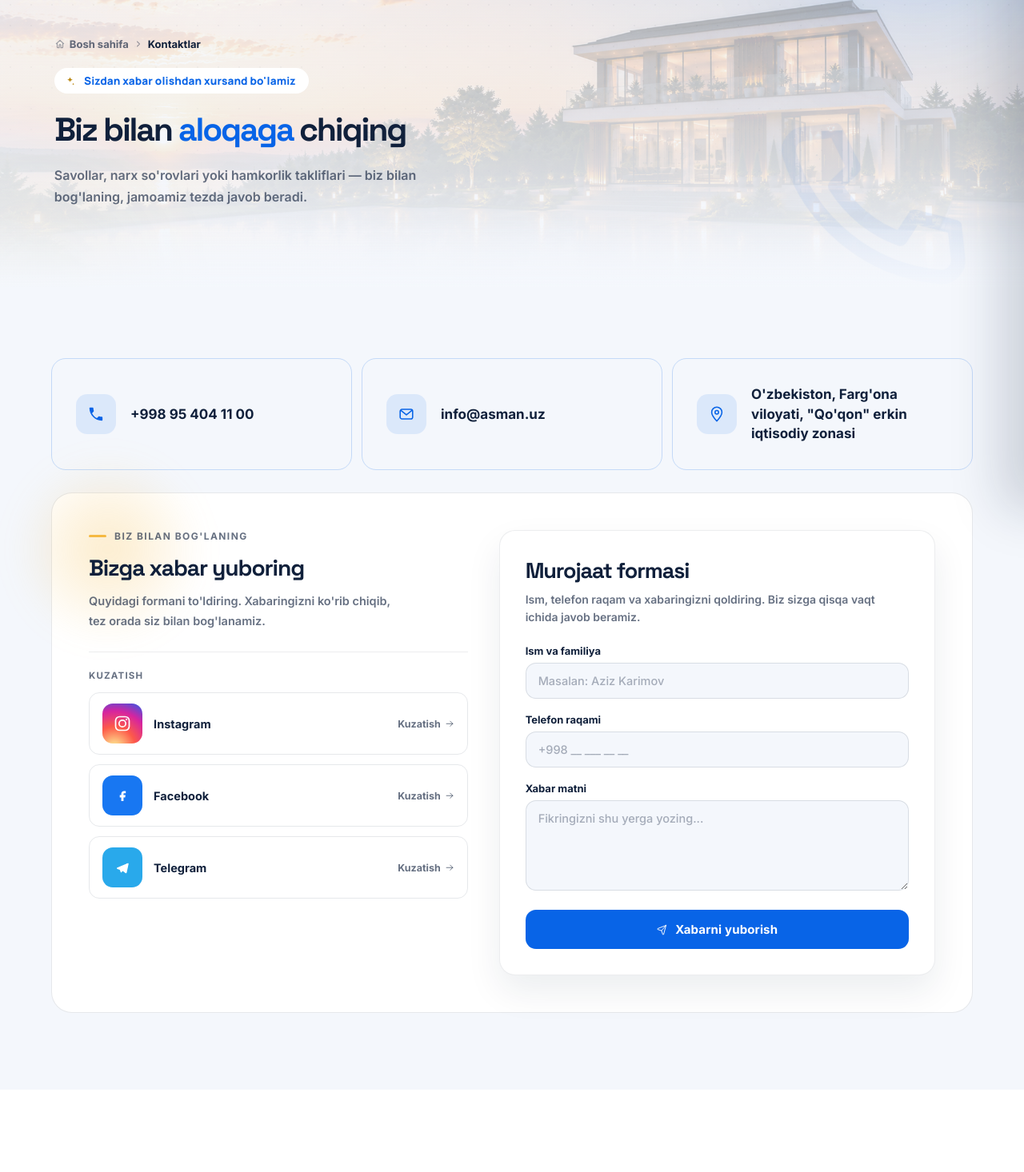
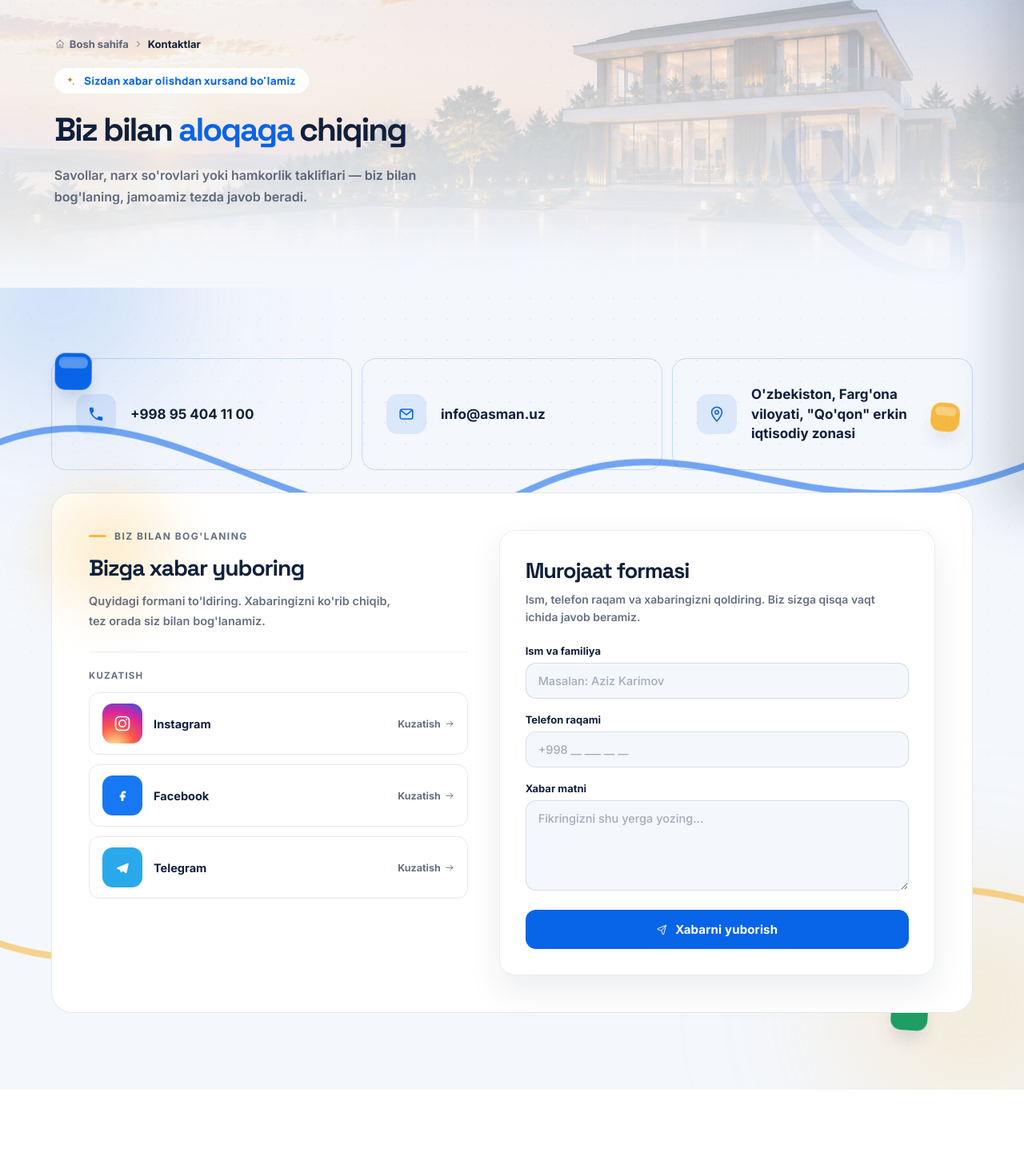
Before and after one commit to AkmaljonYusupov/Asman, a React (Vite) app: page /contact in a window 1280 px wide. Shown: the part 163-1629 px from the top of the page at 80% size. Built offline with nearby package versions, Linux system fonts and the light colour scheme.

Commit message:
cantact page va app main edit

```diff
--- a/src/components/Contact/Contact.scss
+++ b/src/components/Contact/Contact.scss
@@ -6,8 +6,140 @@
 /* ===== Form ===== */
 .cs-form-section {
   position: relative;
+  overflow: clip; // fon shakllarini kesib turadi + har qanday qoldiq gorizontal overflow'ning oldini oladi
   padding: 88px clamp(20px, 5vw, 80px) 96px;
   background: var(--sa-mist, #f4f7fc);
+}
+
+/* =====================================================================
+   FON: "bo'yoq" mavzusini o'zi ishlatuvchi kreativ qatlam — generik
+   xira dog'lar o'rniga:
+   1) ikkita chinakam MORFLANUVCHI (border-radius o'zi keyframe bilan
+      shakldan-shaklga o'tadi) rang bulutlari — suyuq bo'yoq hissi;
+   2) ikkita cho'tka izi — bo'lim birinchi marta ekranga kirganda
+      o'z-o'zini "chizadi" (SVG stroke-dashoffset, pathLength={1} bilan
+      aniq, geometriyadan qat'i nazar), keyin juda sekin "nafas oladi";
+   3) to'rtta suzib yuruvchi "rang namunasi" (paint chip) — bo'yoq
+      brendi mijozga beradigan xuddi shu rang kartochkalari, har biri
+      o'z ritmida sekin aylanib-suzadi.
+   Barchasi faqat oq kartalar atrofidagi bo'sh joyda ko'rinadi (z-index
+   0), shuning uchun matn bilan hech qachon to'qnashmaydi va yorqinroq
+   bo'lishi mumkin. prefers-reduced-motion'da butunlay to'xtaydi. ===================================================================== */
+.cs-form-bg {
+  position: absolute;
+  inset: 0;
+  z-index: 0;
+  overflow: hidden;
+  pointer-events: none;
+}
+
+/* ----- 1) Morflanuvchi rang bulutlari ----- */
+.cs-form-morph {
+  position: absolute;
+  filter: blur(70px);
+  will-change: transform, border-radius;
+}
+.cs-form-morph-a {
+  top: -160px;
+  left: -120px;
+  width: 380px;
+  height: 380px;
+  background: radial-gradient(circle at 35% 35%, var(--sa-sky-600, #0864e7), transparent 72%);
+  opacity: .22;
+  animation: csFormMorphA 24s ease-in-out infinite;
+}
+.cs-form-morph-b {
+  right: -150px;
+  bottom: -170px;
+  width: 420px;
+  height: 420px;
+  background: radial-gradient(circle at 60% 40%, var(--sa-gold, #f5b942), transparent 72%);
+  opacity: .24;
+  animation: csFormMorphB 28s ease-in-out infinite;
+}
+
+/* ----- 2) O'z-o'zini chizuvchi cho'tka izlari ----- */
+.cs-form-brush {
+  position: absolute;
+  inset: 0;
+  width: 100%;
+  height: 100%;
+}
+.cs-form-brush-path {
+  fill: none;
+  stroke-width: 5;
+  stroke-linecap: round;
+  stroke-dasharray: 1;
+  stroke-dashoffset: 1;
+  opacity: 0;
+}
+.cs-form-brush-path-a { stroke: var(--sa-sky-600, #0864e7); }
+.cs-form-brush-path-b { stroke: var(--sa-gold, #f5b942); }
+
+.cs-form-section.in-view .cs-form-brush-path-a {
+  animation:
+    csFormDraw 1.7s cubic-bezier(.65, 0, .35, 1) .1s forwards,
+    csFormBreathe 6.5s ease-in-out 1.8s infinite;
+}
+.cs-form-section.in-view .cs-form-brush-path-b {
+  animation:
+    csFormDraw 1.7s cubic-bezier(.65, 0, .35, 1) .35s forwards,
+    csFormBreathe 7.5s ease-in-out 2.05s infinite;
+}
+
+/* ----- 3) Suzib yuruvchi rang namunalari (paint chips) ----- */
+.cs-form-chip {
+  position: absolute;
+  width: 46px;
+  height: 46px;
+  border-radius: 13px;
+  box-shadow: 0 14px 26px -10px rgba(16, 32, 59, .28);
+  will-change: transform;
+}
+.cs-form-chip::after {
+  content: '';
+  position: absolute;
+  inset: 5px 5px auto 5px;
+  height: 30%;
+  border-radius: 6px;
+  background: rgba(255, 255, 255, .32);
+}
+.cs-form-chip-a {
+  top: 9%;
+  left: 5%;
+  background: var(--sa-sky-600, #0864e7);
+  animation: csFormChipFloat 8s ease-in-out infinite;
+}
+.cs-form-chip-b {
+  top: 16%;
+  right: 7%;
+  width: 36px;
+  height: 36px;
+  background: var(--sa-gold, #f5b942);
+  animation: csFormChipFloat 9.5s ease-in-out .6s infinite reverse;
+}
+.cs-form-chip-c {
+  bottom: 12%;
+  left: 8%;
+  width: 40px;
+  height: 40px;
+  background: linear-gradient(135deg, var(--sa-sky-600, #0864e7), var(--sa-gold, #f5b942));
+  animation: csFormChipFloat 10.5s ease-in-out 1.1s infinite;
+}
+.cs-form-chip-d {
+  bottom: 6%;
+  right: 10%;
+  background: #1e9e63;
+  animation: csFormChipFloat 8.8s ease-in-out .3s infinite reverse;
+}
+
+.cs-form-grid {
+  position: absolute;
+  inset: 0;
+  background-image: radial-gradient(rgba(16, 32, 59, .05) 1px, transparent 1px);
+  background-size: 26px 26px;
+  -webkit-mask-image: radial-gradient(ellipse 75% 60% at 50% 30%, #000 40%, transparent 90%);
+  mask-image: radial-gradient(ellipse 75% 60% at 50% 30%, #000 40%, transparent 90%);
 }
 
 /* Outer bordered frame holding the "get in touch" info panel and the
@@ -18,20 +150,34 @@
 .cs-contact-frame {
   position: relative;
   isolation: isolate;
+  z-index: 1;
   max-width: 1180px;
   margin: 0 auto;
   display: grid;
-  grid-template-columns: minmax(280px, 1fr) minmax(320px, 1.15fr);
+  grid-template-columns: minmax(0, 1fr) minmax(0, 1.15fr);
   gap: clamp(20px, 3vw, 44px);
   padding: clamp(28px, 3.6vw, 48px);
   border: 1px solid rgba(16, 32, 59, .1);
   border-radius: 26px;
   background: #fff;
   opacity: 0;
-  transform: translateY(26px);
-  transition: opacity .7s var(--sa-ease-reveal, cubic-bezier(.22, .8, .24, 1)), transform .7s var(--sa-ease-reveal, cubic-bezier(.22, .8, .24, 1));
+  transform: translateY(30px) scale(.97);
+  filter: blur(6px);
+  transition:
+    opacity .75s var(--sa-ease-reveal, cubic-bezier(.22, .8, .24, 1)),
+    transform .75s var(--sa-ease-reveal, cubic-bezier(.22, .8, .24, 1)),
+    filter .6s var(--sa-ease-reveal, cubic-bezier(.22, .8, .24, 1));
 }
-.cs-contact-frame.in-view { opacity: 1; transform: translateY(0); }
+.cs-contact-frame.in-view { opacity: 1; transform: translateY(0) scale(1); filter: blur(0); }
+
+/* Grid katakchalari o'z ichidagi uzun matn/nowrap tugmalar tufayli
+   torayolmay qolib, butun sahifani gorizontal siljitib yubormasligi
+   uchun — bu CSS Grid/Flexbox'ning eng keng tarqalgan "overflow"
+   xatosi (min-width:auto standart qiymati). */
+.cs-info-panel,
+.cs-form-card {
+  min-width: 0;
+}
 
 .cs-contact-frame::before {
   content: '';
@@ -100,6 +246,7 @@
 .cs-info-description {
   margin: 0 0 26px;
   max-width: 42ch;
+  overflow-wrap: anywhere;
   font-family: 'Inter', sans-serif;
   font-size: 14.5px;
   font-weight: 600;
@@ -116,10 +263,12 @@
    simply wraps onto more lines within its own cell rather than
    truncating or needing a wider spanning cell. */
 .cs-quick-info {
+  position: relative;
+  z-index: 1;
   max-width: 1180px;
   margin: 0 auto 28px;
   display: grid;
-  grid-template-columns: repeat(auto-fit, minmax(170px, 1fr));
+  grid-template-columns: repeat(auto-fit, minmax(150px, 1fr));
   gap: 12px;
 }
 
@@ -279,6 +428,8 @@
 
 .cs-social-name {
   flex: 1;
+  min-width: 0; // matn cta'ni sig'dirish uchun torayishi mumkin bo'lsin
+  overflow-wrap: anywhere;
   font-family: 'Inter', sans-serif;
   font-size: 14.5px;
   font-weight: 700;
@@ -287,6 +438,7 @@
 
 .cs-social-cta {
   display: inline-flex;
+  flex-shrink: 0; // qatorda joy tortishmasin — kerak bo'lsa faqat matni yashiriladi (pastga qarang)
   align-items: center;
   gap: 5px;
   font-family: 'Inter', sans-serif;
@@ -319,6 +471,7 @@
 }
 .cs-form-heading p {
   margin: 0;
+  overflow-wrap: anywhere;
   font-family: 'Inter', sans-serif;
   font-size: 14px;
   font-weight: 600;
@@ -587,6 +740,22 @@
   .cs-map-frame { height: 300px; }
 }
 
+/* Torroq telefon kengliklarida: quick-info pillari bir ustunga tushadi
+   (frame bilan bir xil qatordagi kabi), ijtimoiy tarmoq qatoridagi
+   "Kuzatish" matni esa butunlay yashiriladi — faqat strelka qoladi,
+   shunda qator hech qachon kartadan tashqariga chiqmaydi. Shakllar ham
+   shu kenglikda ancha kichrayadi, aks holda ular sezilarli darajada
+   kattaroq ko'rinadi. */
+@media (max-width: 480px) {
+  .cs-quick-info { grid-template-columns: 1fr; }
+  .cs-social-cta-label { display: none; }
+  .cs-social-cta { gap: 0; }
+  .cs-form-morph-a, .cs-form-morph-b { width: 220px; height: 220px; }
+  .cs-form-chip { width: 30px; height: 30px; }
+  .cs-form-chip-c { width: 26px; height: 26px; }
+  .cs-form-chip-b { width: 24px; height: 24px; }
+}
+
 @media (prefers-reduced-motion: reduce) {
   .cs-contact-frame, .cs-map-lead, .cs-map-frame, .cs-form-fields, .cs-status-panel,
   .cs-info-panel > *, .cs-info-contact-row {
@@ -599,4 +768,70 @@
   .cs-status-panel:not(.show) { display: none; }
   .cs-word { animation: none; opacity: 1; transform: none; filter: none; }
   .cs-status-spinner { animation: none; }
+  .cs-form-morph-a, .cs-form-morph-b, .cs-form-chip {
+    animation: none !important;
+  }
+  .cs-form-brush-path {
+    animation: none !important;
+    opacity: 0 !important;
+  }
 }
+/* ===== cs-form-section fon shakllari — keyframes ===== */
+
+/* Chinakam morflanuvchi bulutlar — border-radius o'zi shakldan-shaklga
+   o'tadi (statik shakl + scale/rotate emas), shuning uchun suyuq
+   bo'yoq oqimidek ko'rinadi. */
+@keyframes csFormMorphA {
+  0%, 100% {
+    border-radius: 42% 58% 63% 37% / 45% 40% 60% 55%;
+    transform: translate3d(0, 0, 0) rotate(0deg);
+  }
+  25% {
+    border-radius: 58% 42% 37% 63% / 55% 65% 35% 45%;
+    transform: translate3d(35px, 25px, 0) rotate(10deg);
+  }
+  50% {
+    border-radius: 50% 50% 68% 32% / 40% 62% 38% 60%;
+    transform: translate3d(15px, 55px, 0) rotate(-8deg);
+  }
+  75% {
+    border-radius: 65% 35% 45% 55% / 58% 42% 65% 35%;
+    transform: translate3d(-25px, 20px, 0) rotate(12deg);
+  }
+}
+@keyframes csFormMorphB {
+  0%, 100% {
+    border-radius: 55% 45% 40% 60% / 50% 55% 45% 50%;
+    transform: translate3d(0, 0, 0) rotate(0deg);
+  }
+  30% {
+    border-radius: 40% 60% 62% 38% / 60% 35% 65% 40%;
+    transform: translate3d(-40px, -30px, 0) rotate(-12deg);
+  }
+  60% {
+    border-radius: 62% 38% 48% 52% / 42% 60% 40% 58%;
+    transform: translate3d(-15px, -60px, 0) rotate(9deg);
+  }
+  85% {
+    border-radius: 45% 55% 58% 42% / 55% 45% 55% 45%;
+    transform: translate3d(20px, -20px, 0) rotate(-6deg);
+  }
+}
+
+/* Cho'tka izi — stroke-dashoffset 1 → 0, pathLength={1} tufayli
+   yo'lning haqiqiy uzunligidan qat'i nazar har doim aniq ishlaydi. */
+@keyframes csFormDraw {
+  0% { stroke-dashoffset: 1; opacity: 0; }
+  8% { opacity: .55; }
+  100% { stroke-dashoffset: 0; opacity: .55; }
+}
+@keyframes csFormBreathe {
+  0%, 100% { opacity: .38; }
+  50% { opacity: .6; }
+}
+
+/* Rang namunasi (paint chip) — yengil suzish + aylanish, sinxron emas. */
+@keyframes csFormChipFloat {
+  0%, 100% { transform: translate3d(0, 0, 0) rotate(-4deg); }
+  50% { transform: translate3d(10px, -18px, 0) rotate(6deg); }
+}
--- a/src/components/Contact/Contact.tsx
+++ b/src/components/Contact/Contact.tsx
@@ -301,7 +301,8 @@ function ContactInfoPanel() {
               </span>
               <span className="cs-social-name">{t(`footer.social.${key}`)}</span>
               <span className="cs-social-cta">
-                {t('contactForm.info.followCta')} <ArrowRightIcon />
+                <span className="cs-social-cta-label">{t('contactForm.info.followCta')}</span>
+                <ArrowRightIcon />
               </span>
             </a>
           </li>
@@ -314,6 +315,53 @@ function ContactInfoPanel() {
 // ===== Form =====
 type FormState = { fullName: string; phone: string; message: string }
 const EMPTY_FORM: FormState = { fullName: '', phone: '', message: '' }
+
+// ===== Form-section background — leans into what Asman actually sells,
+// rather than a generic "aurora" wash:
+//   1) two colour glows, now genuinely MORPHING (border-radius itself is
+//      keyframed through several organic shapes, not just moved/scaled)
+//      for a slow, liquid-paint feel behind everything else;
+//   2) two brush-stroke paths that literally paint themselves across the
+//      section the first time it scrolls into view — SVG stroke-dashoffset
+//      animated from `pathLength={1}` to 0, so it's an exact one-time draw
+//      regardless of the path's real geometry, then settles into a very
+//      slow breathe once fully drawn;
+//   3) four small "paint chip" swatches — the actual colour-sample cards
+//      a paint brand hands a customer — drifting and turning gently, each
+//      on its own timing so they never feel synchronised.
+// Chips/strokes/glows only ever show in the empty margin around the white
+// cards (z-index 0, cards sit above them), so they can be genuinely vivid
+// without ever competing with readable text. All motion is plain CSS
+// keyframes — no per-frame JS — and stops entirely under
+// prefers-reduced-motion. =====
+function FormSectionBackground() {
+  return (
+    <div className="cs-form-bg" aria-hidden="true">
+      <span className="cs-form-morph cs-form-morph-a" />
+      <span className="cs-form-morph cs-form-morph-b" />
+
+      <svg className="cs-form-brush" viewBox="0 0 1000 600" preserveAspectRatio="none">
+        <path
+          className="cs-form-brush-path cs-form-brush-path-a"
+          d="M-40,130 C160,40 300,230 520,150 C700,85 800,210 1040,120"
+          pathLength={1}
+        />
+        <path
+          className="cs-form-brush-path cs-form-brush-path-b"
+          d="M-40,478 C170,560 300,395 520,468 C715,532 830,405 1040,468"
+          pathLength={1}
+        />
+      </svg>
+
+      <span className="cs-form-chip cs-form-chip-a" />
+      <span className="cs-form-chip cs-form-chip-b" />
+      <span className="cs-form-chip cs-form-chip-c" />
+      <span className="cs-form-chip cs-form-chip-d" />
+
+      <span className="cs-form-grid" />
+    </div>
+  )
+}
 
 function FormSection() {
   const { t } = useTranslation()
@@ -363,7 +411,9 @@ function FormSection() {
   }
 
   return (
-    <section className="cs-form-section" ref={ref}>
+    <section className={`cs-form-section${inView ? ' in-view' : ''}`} ref={ref}>
+      <FormSectionBackground />
+
       <ContactQuickInfo />
 
       <div className={`cs-contact-frame${inView ? ' in-view' : ''}`}>
```
